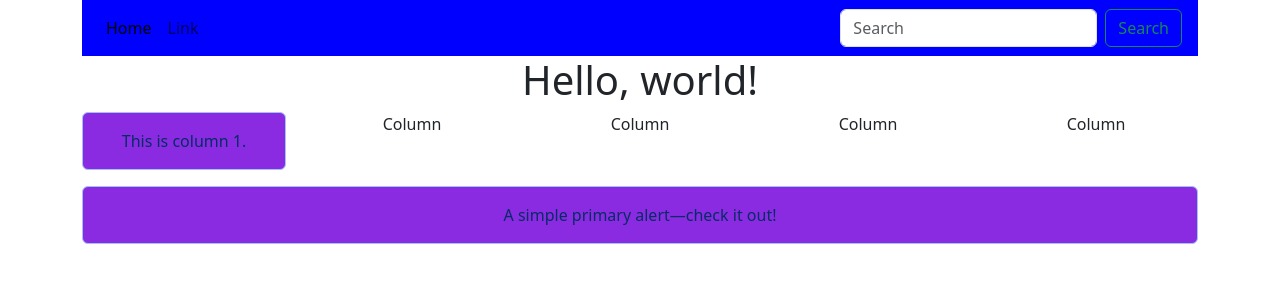
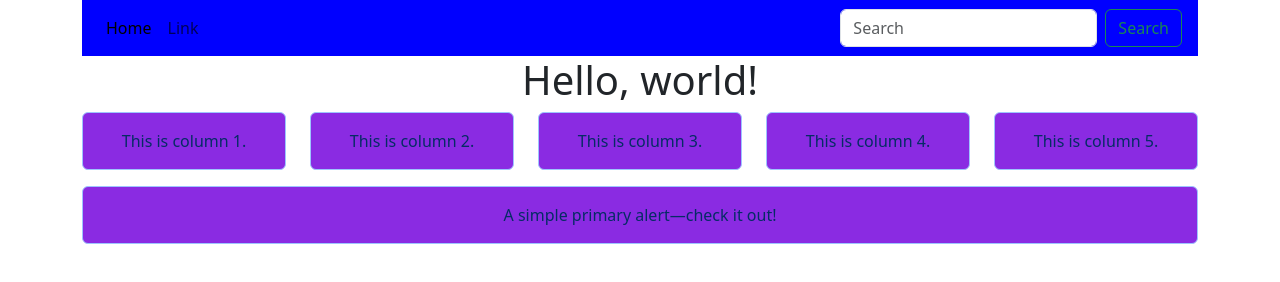
Before and after one commit to fritzlim/SP-FED-CA2-Bootstrap-2023-2024, a plain HTML site: page index.html in a window 1280 px wide. Drawn offline with nearby package versions, Linux system fonts and the light colour scheme.

Commit message:
fixed code indentation in index.html
[WIP] Using 1 event handler function for multiple images. This code is temporarily commented-out in this commit.

```diff
--- a/index.html
+++ b/index.html
@@ -35,18 +35,35 @@
               <div class="alert alert-primary" role="alert">
                   This is column 1.
               </div>
+              <div>
+                <!-- <img src="./img/Mr._Smiley_Face.svg.png" id="img1" name="1" width="50%" onclick="showImage()" /> -->
+              </div>
           </div>
           <div class="col">
-                Column
+            <div class="alert alert-primary" role="alert">
+              This is column 2.
+            </div>
+            <div>
+              <!-- <img src="./img/Mr._Smiley_Face.svg.png" id="img2" name="2" width="50%" onclick="showImage()" /> -->
+            </div>
           </div>
           <div class="col">
-                Column
+            <div class="alert alert-primary" role="alert">
+              This is column 3.
+            </div>
+            <div>
+              <!-- <img src="./img/Mr._Smiley_Face.svg.png" id="img3" name="3" width="50%" onclick="showImage()" /> -->
+            </div>
           </div>
             <div class="col">
-                Column
+            <div class="alert alert-primary" role="alert">
+              This is column 4.
+          </div>
           </div>
           <div class="col">
-                Column
+            <div class="alert alert-primary" role="alert">
+              This is column 5.
+          </div>
           </div>
       </div>
       <div class="alert alert-primary" role="alert">
@@ -56,5 +73,6 @@
 
     </div>
     <script src="https://cdn.jsdelivr.net/npm/bootstrap@5.3.0-alpha3/dist/js/bootstrap.bundle.min.js" integrity="sha384-ENjdO4Dr2bkBIFxQpeoTz1HIcje39Wm4jDKdf19U8gI4ddQ3GYNS7NTKfAdVQSZe" crossorigin="anonymous"></script>
+    <script src="./js/script.js"></script>
   </body>
 </html>
```
Also changed, not shown: js/script.js (added, +13 -0 lines), img/Mr._Smiley_Face.svg.png (added). Lines whose indentation alone changed are shown as unchanged.
